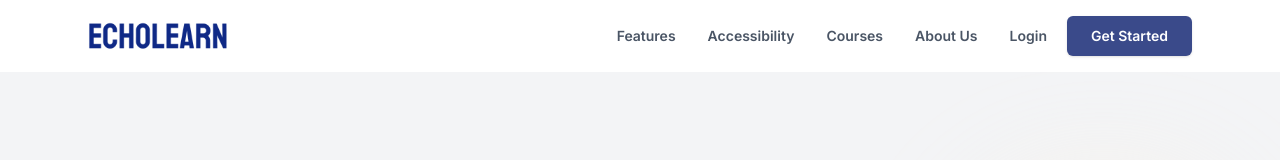
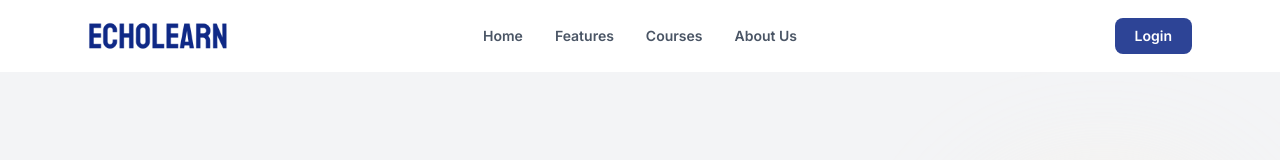
Before and after one commit to VihangaDewindi/EchoLearn, a Next.js app in the folder frontend/: page / in a window 1280 px wide. Shown: the top 160 px of the page. Built offline with nearby package versions, Linux system fonts and the light colour scheme.

Commit message:
Updated landing navbar

```diff
--- a/frontend/components/LandingNavbar.tsx
+++ b/frontend/components/LandingNavbar.tsx
@@ -3,12 +3,15 @@
 import Link from "next/link";
 import Image from "next/image";
 
+
 export default function LandingNavbar() {
+
+
   return (
     <div className="w-full bg-white flex justify-center sticky top-0 z-50">
-      <nav className="w-full max-w-6xl px-6 h-[72px] flex items-center justify-between">
+      <nav className="relative w-full max-w-6xl px-6 h-[72px] flex items-center justify-between">
 
-        {/* Logo */}
+        {/* Logo (Left) */}
         <Link href="/" className="flex items-center">
           <Image
             src="/logo.png"
@@ -19,26 +22,26 @@
           />
         </Link>
 
-        {/* Links & CTA */}
-        <div className="flex items-center gap-8">
-          <div className="hidden md:flex items-center gap-8">
+        {/* Center Links */}
+        <div className="hidden md:flex items-center gap-8 absolute left-1/2 -translate-x-1/2">
+          <NavLink label="Home" href="/" />
           <NavLink label="Features" href="/features" />
-            <NavLink label="Accessibility" href="/accessibility" />
           <NavLink label="Courses" href="/courses" />
           <NavLink label="About Us" href="/about" />
         </div>
 
-          <div className="flex items-center gap-5">
-            <Link href="/login" className="text-sm font-semibold text-gray-600 hover:text-[#1E2B5A] transition-colors">
+        {/* Right Side */}
+        <div className="flex items-center gap-3">
+          <Link
+            href="/login"
+            className="bg-[#2D4496] text-white px-5 py-2 rounded-lg text-sm font-semibold hover:bg-[#1E2B5A] transition"
+          >
             Login
           </Link>
-            <Link href="/signup" className="bg-[#3A4A8A] text-white px-6 py-2.5 rounded-md text-sm font-semibold hover:bg-[#1E2B5A] transition-colors shadow-sm">
-              Get Started
-            </Link>
-          </div>
         </div>
 
       </nav>
+
     </div>
   );
 }
```
Lines whose indentation alone changed are shown as unchanged.
